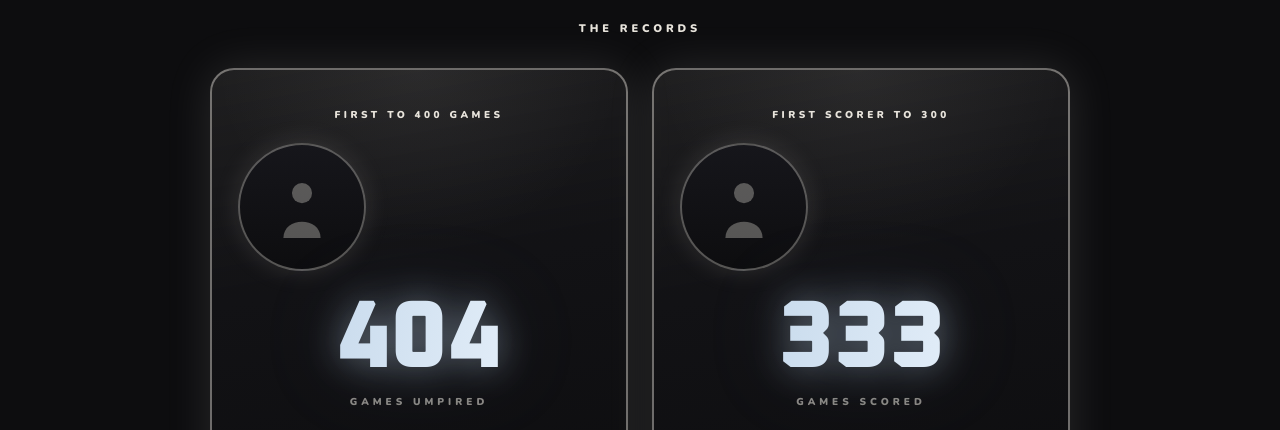
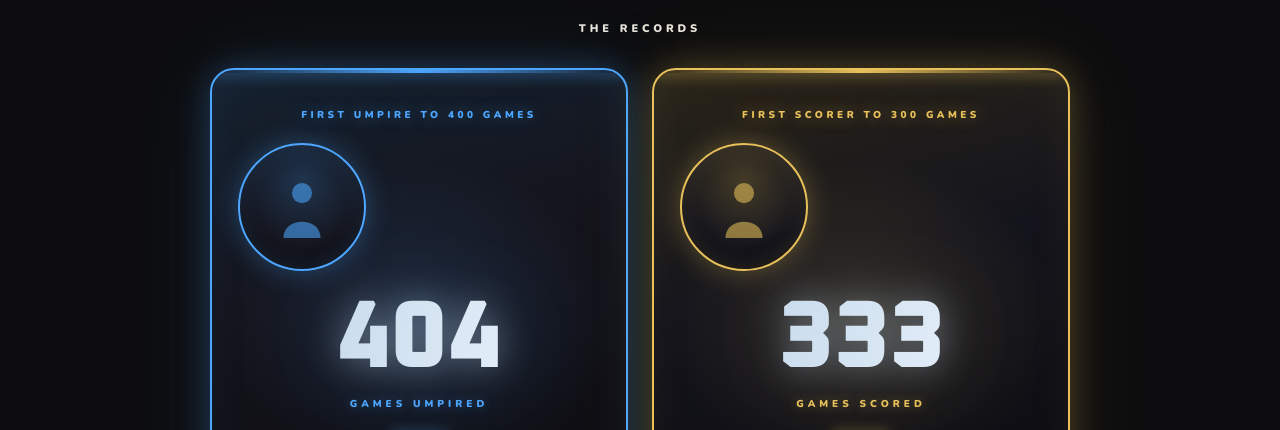
Before and after one commit to N8Nuks/grassrootsfantasy, a Next.js app: page /nfs/officials in a window 1280 px wide. Shown: the part 358-788 px from the top of the page. Built offline with nearby package versions, Linux system fonts and the light colour scheme; no server answers.

Commit message:
Officials: neon record cards in role colours, correct Tama's strap

```diff
--- a/app/nfs/officials/page.tsx
+++ b/app/nfs/officials/page.tsx
@@ -40,7 +40,7 @@ function build() {
         retired: o.retired,
         since: seasonOf(o.name, o.role, tier),
         featured: isTama || isLyn,
-        strap: isTama ? 'First to 400 games' : isLyn ? 'First scorer to 300' : null,
+        strap: isTama ? 'First umpire to 400 games' : isLyn ? 'First scorer to 300 games' : null,
       }
     })
 
@@ -58,18 +58,26 @@ const verb = (r: string) => (r === 'umpire' ? 'umpired' : 'scored')
 
 /* Featured — the two records that sit above the wing */
 function FeatureCard({ c }: { c: Card }) {
+  // Each record gets its own colour so the pair reads as two achievements, not one grey block
+  const hue = c.role === 'umpire' ? SILVER : GOLD
   return (
     <div className="relative rounded-3xl overflow-hidden text-center"
       style={{
-        background: `linear-gradient(170deg, ${PLATINUM}16 0%, #121215 45%, #0D0D0F 100%)`,
-        border: `2px solid ${PLATINUM}70`,
-        boxShadow: `0 0 46px ${PLATINUM}20`,
+        background: `linear-gradient(165deg, ${hue}22 0%, #14141C 42%, #0B0B0F 100%)`,
+        border: `2px solid ${hue}`,
+        boxShadow: `0 0 34px ${hue}45, 0 0 90px ${hue}18, inset 0 0 44px ${hue}10`,
         padding: '38px 26px 32px',
       }}>
+      {/* Colour bloom behind the number */}
       <div className="absolute inset-0 pointer-events-none"
-        style={{ background: `radial-gradient(ellipse 70% 55% at 50% 0%, ${PLATINUM}12 0%, transparent 70%)` }} />
+        style={{ background: `radial-gradient(ellipse 66% 46% at 50% 52%, ${hue}26 0%, transparent 72%)` }} />
+      {/* Bright rule across the top edge */}
+      <div className="absolute top-0 left-0 right-0 pointer-events-none"
+        style={{ height: '3px', background: `linear-gradient(90deg, transparent, ${hue}, transparent)`, boxShadow: `0 0 14px ${hue}` }} />
+
       <div className="relative">
-        <p className="text-[10px] font-black uppercase tracking-[0.35em]" style={{ color: PLATINUM, marginBottom: '20px' }}>
+        <p className="text-[10px] font-black uppercase tracking-[0.35em]"
+          style={{ color: hue, textShadow: `0 0 16px ${hue}90`, marginBottom: '20px' }}>
           {c.strap}
         </p>
 
@@ -77,14 +85,14 @@ function FeatureCard({ c }: { c: Card }) {
         <div className="mx-auto rounded-full overflow-hidden flex items-center justify-center"
           style={{
             width: '128px', height: '128px',
-            background: 'linear-gradient(180deg, #16161B 0%, #0D0D0F 100%)',
-            border: `2px solid ${PLATINUM}55`,
-            boxShadow: `0 0 26px ${PLATINUM}22`,
+            background: `radial-gradient(circle at 50% 30%, ${hue}30 0%, #14141C 62%, #0B0B0F 100%)`,
+            border: `2px solid ${hue}`,
+            boxShadow: `0 0 28px ${hue}55, inset 0 0 22px ${hue}22`,
             marginBottom: '20px',
           }}>
           <svg width="62" height="62" viewBox="0 0 60 80" fill="none">
-            <circle cx="30" cy="22" r="13" fill={`${PLATINUM}55`} />
-            <path d="M6 80 C6 52 54 52 54 80 Z" fill={`${PLATINUM}55`} />
+            <circle cx="30" cy="22" r="13" fill={`${hue}90`} />
+            <path d="M6 80 C6 52 54 52 54 80 Z" fill={`${hue}90`} />
           </svg>
         </div>
 
@@ -92,13 +100,18 @@ function FeatureCard({ c }: { c: Card }) {
           style={{ fontFamily: 'var(--font-heading)' }}>
           {c.games}
         </p>
-        <p className="text-[10px] font-black uppercase tracking-[0.4em]" style={{ color: `${PLATINUM}90`, marginTop: '8px' }}>
+        <p className="text-[10px] font-black uppercase tracking-[0.4em]"
+          style={{ color: hue, textShadow: `0 0 12px ${hue}70`, marginTop: '10px' }}>
           Games {verb(c.role)}
         </p>
-        <p className="text-3xl sm:text-4xl font-black" style={{ fontFamily: 'var(--font-heading)', color: 'white', marginTop: '20px' }}>
+
+        {/* Divider */}
+        <div className="mx-auto" style={{ width: '58px', height: '2px', background: hue, boxShadow: `0 0 12px ${hue}`, margin: '20px auto 18px', borderRadius: '2px' }} />
+
+        <p className="text-3xl sm:text-4xl font-black" style={{ fontFamily: 'var(--font-heading)', color: 'white' }}>
           {c.name}
         </p>
-        <p className="text-xs uppercase tracking-[0.25em]" style={{ color: 'rgba(255,255,255,0.55)', marginTop: '8px' }}>
+        <p className="text-xs uppercase tracking-[0.25em]" style={{ color: 'rgba(255,255,255,0.6)', marginTop: '8px' }}>
           {c.role === 'umpire' ? 'Umpire' : 'Scorer'}{c.since ? ` · reached ${c.since}` : ''}{c.retired ? ' · retired' : ''}
         </p>
       </div>
```
